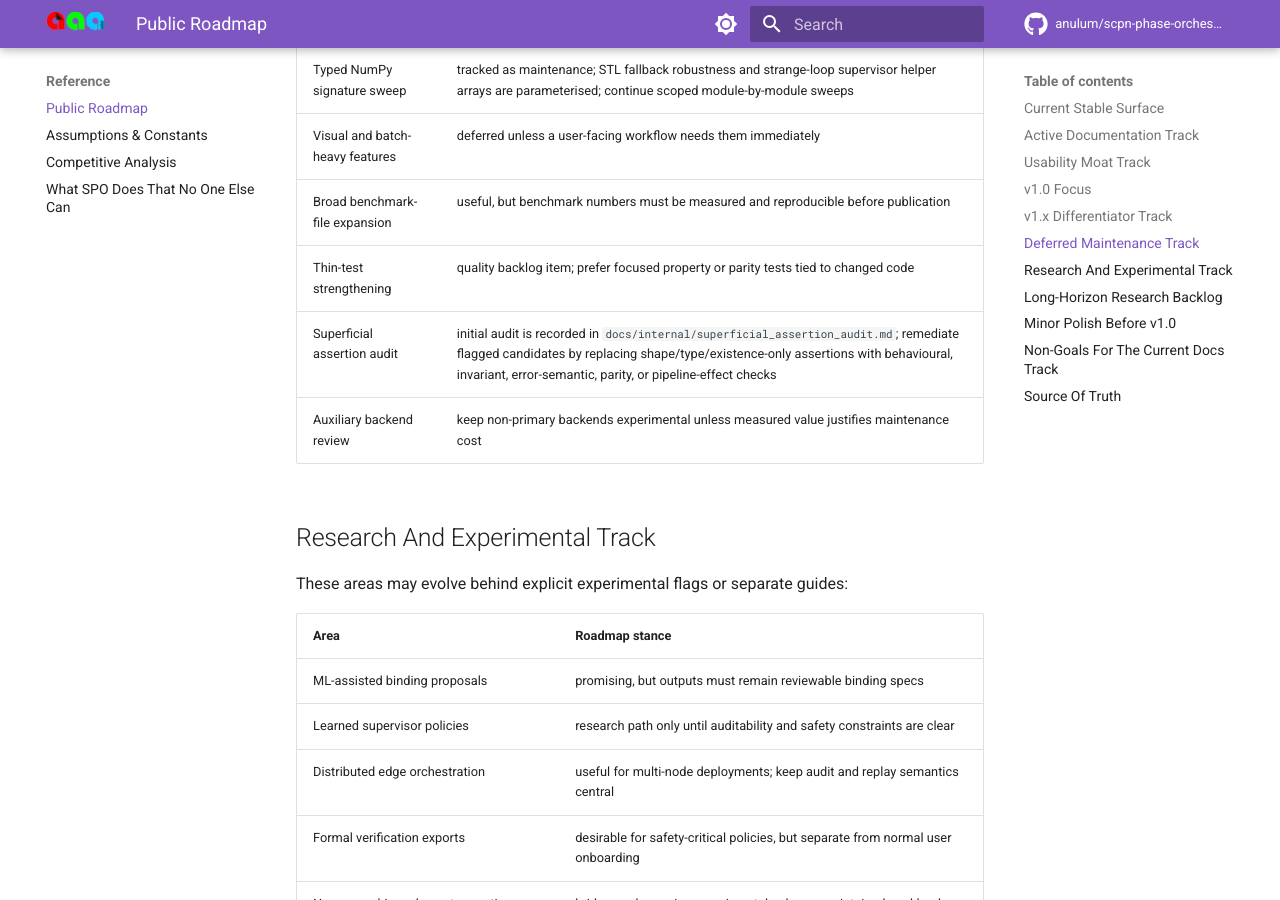
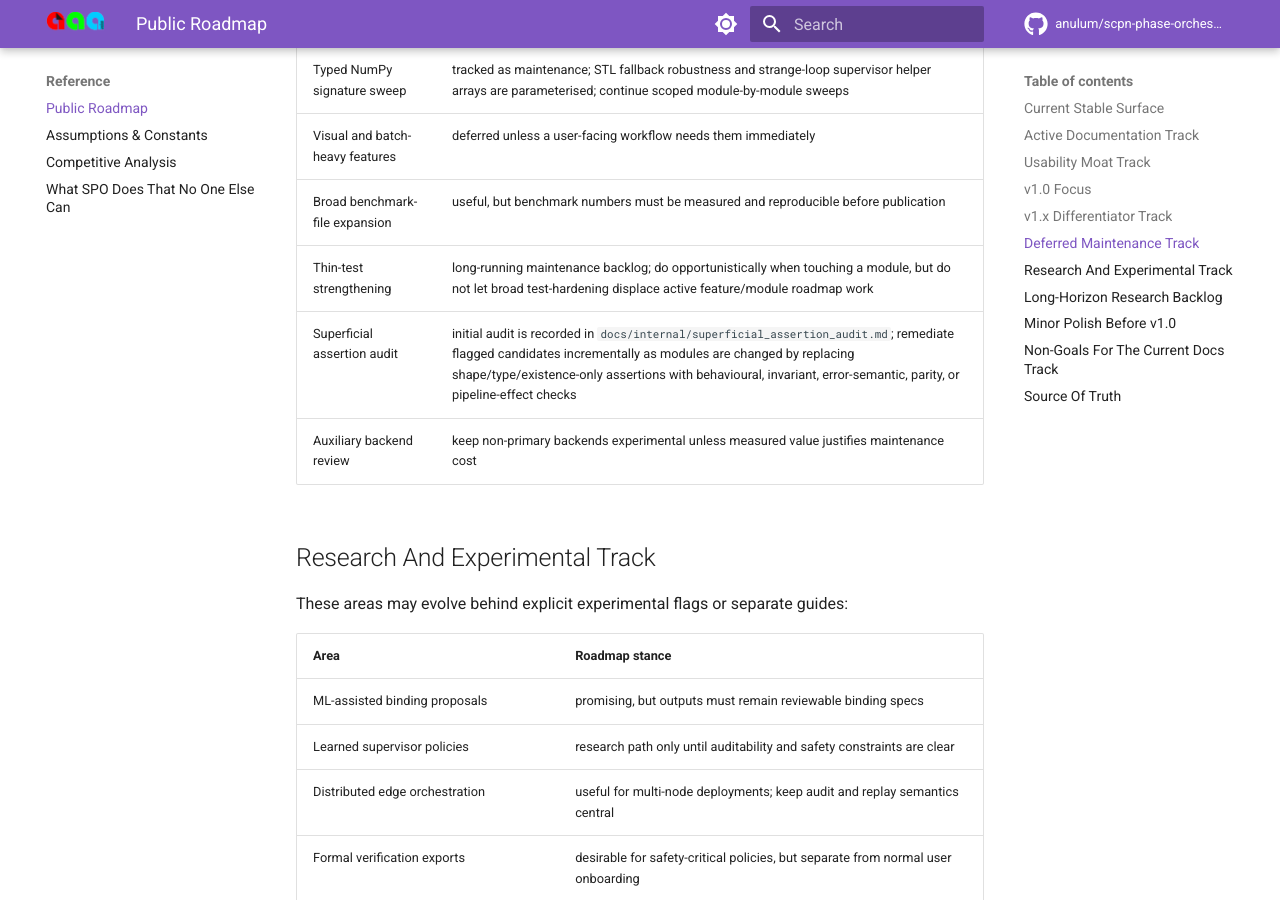
Before and after one commit to anulum/scpn-phase-orchestrator, an MkDocs documentation site: the page built from docs/roadmap.md, in a window 1280 px wide and 900 px high, scrolled down 3459 px. Built offline with MkDocs 1.6.1 and Material for MkDocs 9.7.7, drawn with Linux system fonts in a browser that asks for light colours; comment, search, counter and statistics services are not loaded.

Commit message:
docs: defer broad test hardening
Register superficial assertion cleanup as a long-running maintenance TODO handled opportunistically while feature and module roadmap work remains the active priority.

Co-Authored-By: Arcane Sapience <protoscience@anulum.li>

```diff
--- a/docs/roadmap.md
+++ b/docs/roadmap.md
@@ -82,8 +82,8 @@ These items are acknowledged but not the current documentation slice:
 | Typed NumPy signature sweep | tracked as maintenance; STL fallback robustness and strange-loop supervisor helper arrays are parameterised; continue scoped module-by-module sweeps |
 | Visual and batch-heavy features | deferred unless a user-facing workflow needs them immediately |
 | Broad benchmark-file expansion | useful, but benchmark numbers must be measured and reproducible before publication |
-| Thin-test strengthening | quality backlog item; prefer focused property or parity tests tied to changed code |
-| Superficial assertion audit | initial audit is recorded in `docs/internal/superficial_assertion_audit.md`; remediate flagged candidates by replacing shape/type/existence-only assertions with behavioural, invariant, error-semantic, parity, or pipeline-effect checks |
+| Thin-test strengthening | long-running maintenance backlog; do opportunistically when touching a module, but do not let broad test-hardening displace active feature/module roadmap work |
+| Superficial assertion audit | initial audit is recorded in `docs/internal/superficial_assertion_audit.md`; remediate flagged candidates incrementally as modules are changed by replacing shape/type/existence-only assertions with behavioural, invariant, error-semantic, parity, or pipeline-effect checks |
 | Auxiliary backend review | keep non-primary backends experimental unless measured value justifies maintenance cost |
 
 ## Research And Experimental Track
```
Also changed, not shown: ROADMAP.md (+6 -0 lines).
